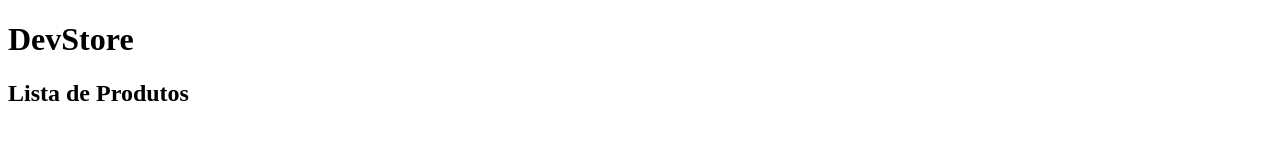
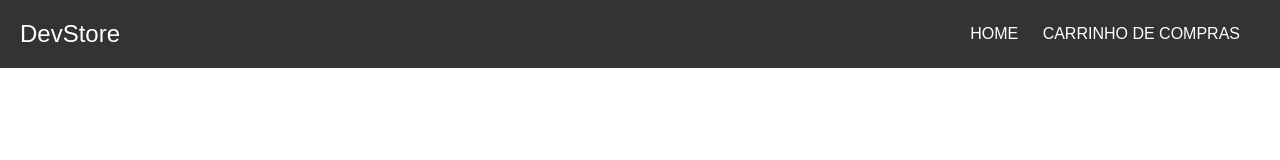
Before and after one commit to igorAlves321/devstore, a plain HTML site: page index.html in a window 1280 px wide. Drawn offline with Linux system fonts and the light colour scheme; files that its build step writes are made by us from their sources; no server answers.

Commit message:
mechendo na estilização.

```diff
--- a/css/style.css
+++ b/css/style.css
@@ -0,0 +1,36 @@
+*{
+    margin: 0;
+    padding: 0;
+}
+
+body{
+    font-family: Arial, sans-serif;
+}
+header{
+    background-color: #333;
+    color: #fff;
+    padding: 20px;
+    display: flex;
+    justify-content: space-between; /* Isso coloca os elementos em lados opostos */
+    align-items: center;
+}
+
+.logo{
+    font-size: 24px;
+}
+
+nav ul{
+    list-style-type: none;
+    padding: 0;
+    margin: 0;
+}
+
+nav ul li{
+    display: inline;
+    margin-right: 20px;
+}
+
+nav ul li a{
+    text-decoration: none;
+    color: #fff;
+}
--- a/index.html
+++ b/index.html
@@ -7,12 +7,21 @@
     <link rel="stylesheet" type="text/css" href="style.css">
 </head>
 <body>
-    <h1>DevStore</h1>
+    <header>
+        <div class="logo" aria-label="Logotipo da Devstore">DevStore</div>
+        <nav aria-label="Navegação principal">
+            <ul>
+                <li><a href="index.html" aria-label="Link para a página inicial">HOME</a></li>
+                <li><a href="cart.html" aria-label="Link para o carrinho de compras">CARRINHO DE COMPRAS</a></li>
+            </ul>
+        </nav>
+    </header>
+    <main>
 
-    <h2>Lista de Produtos</h2>
-    <div id="product-list">
+    </main>
+    <footer>
 
-    </div>
+    </footer>
 <script src="js/script.js"></script>
 </body>
 </html>
```
